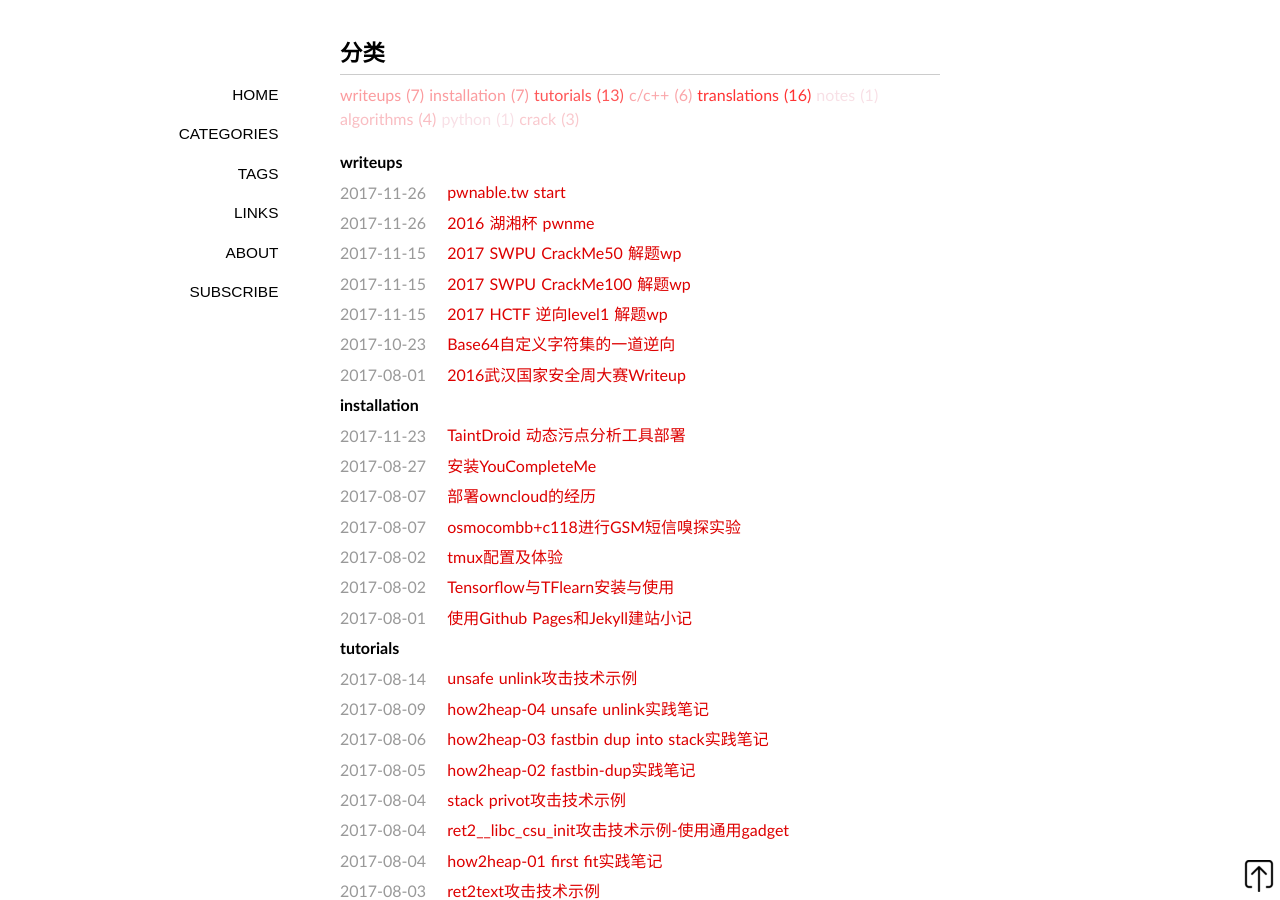
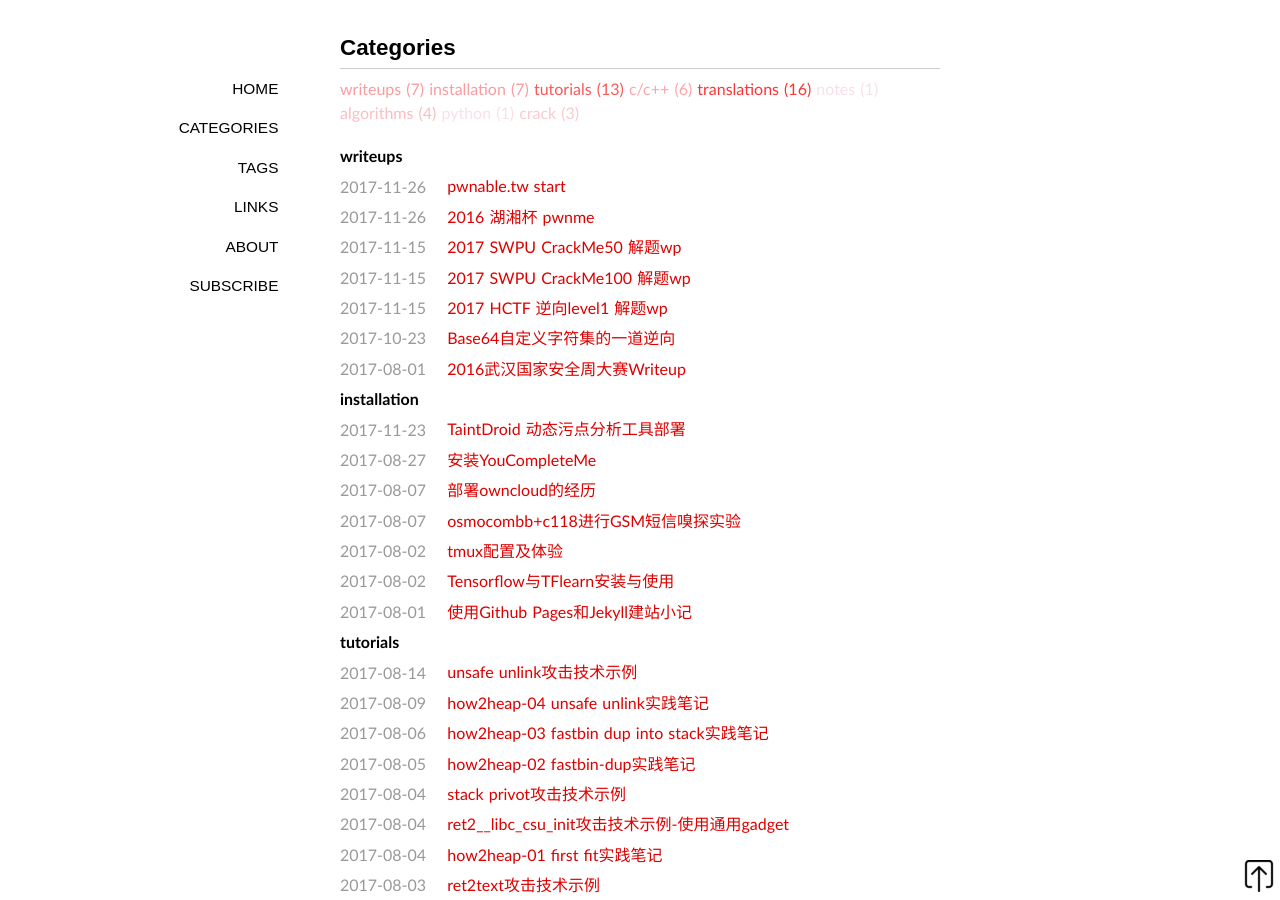
Before and after one commit to Trietptm-on-Coding-Algorithms/vancir.github.io, a Jekyll site: the page built from categories/index.md, in a window 1280 px wide and 900 px high. Built offline with Jekyll 4.4.1, drawn with Linux system fonts in a browser that asks for light colours; some web fonts are replaced; Markdown is read by kramdown in place of the engine named in the settings.

Commit message:
update the title of tags/index.md and categories/index.md

```diff
--- a/categories/index.md
+++ b/categories/index.md
@@ -1,5 +1,5 @@
 ---
-title: 分类
+title: Categories
 layout: page
 ---
 
```
Also changed, not shown: tags/index.md (+1 -1 lines).
